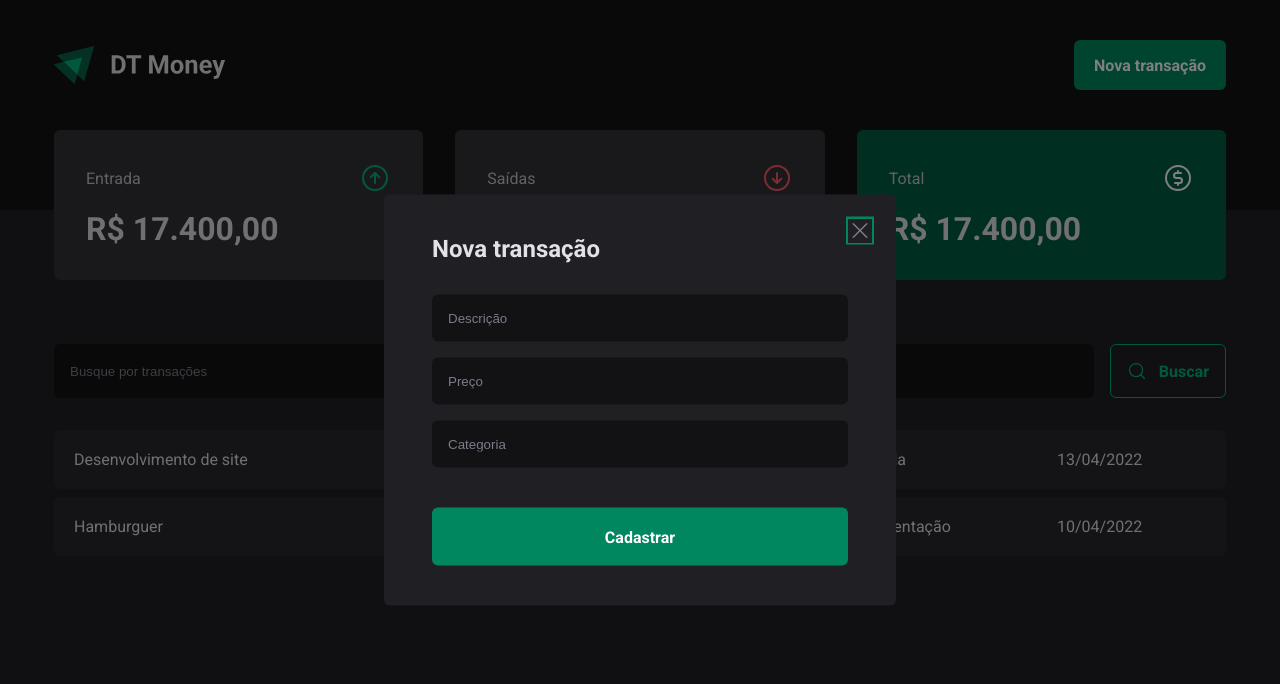
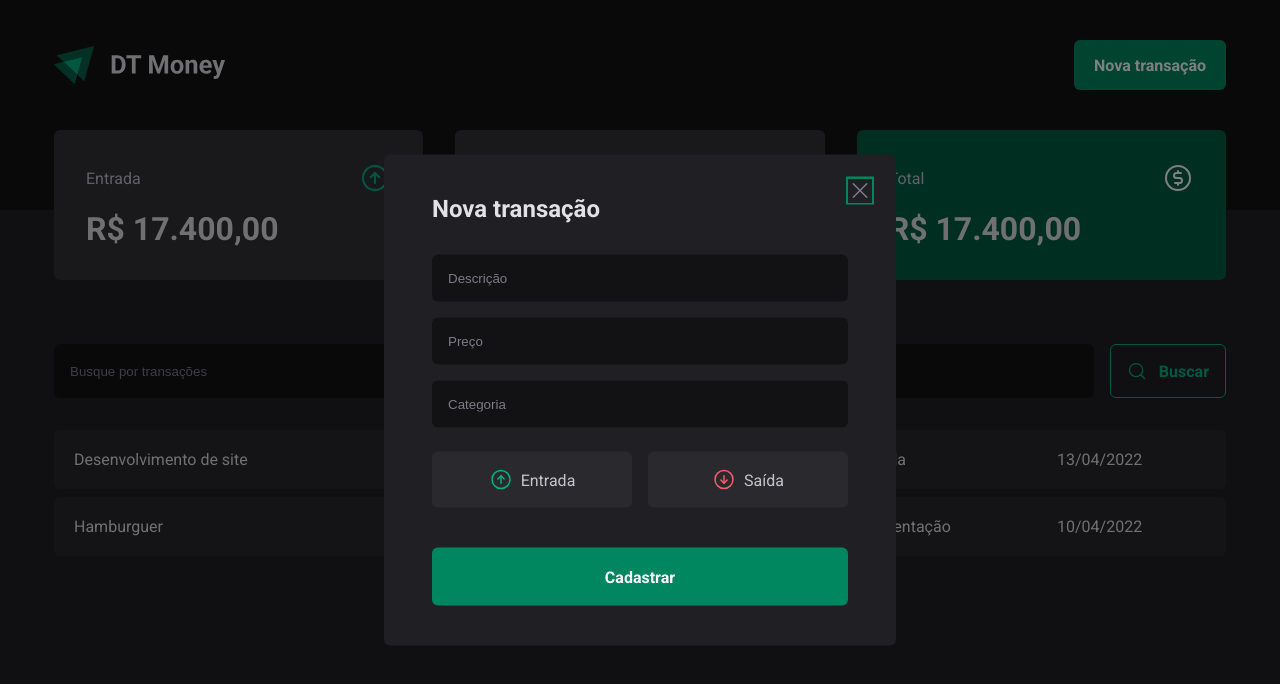
Before and after one commit to vitoorfraga/ignite-dt-money, a React (Vite) app: page / in a window 1280 px wide. Both pictures are taken after a click on the button "Nova transação". Shown: the top 684 px of the page. Built offline with nearby package versions, Linux system fonts and the light colour scheme.

Commit message:
Estrutura visual - Botões de entrada e saída

```diff
--- a/src/components/NewTransactionModal/index.tsx
+++ b/src/components/NewTransactionModal/index.tsx
@@ -1,6 +1,6 @@
 import * as Dialog from '@radix-ui/react-dialog';
-import { CloseButton, Content, Overlay } from './styles';
-import { X } from 'phosphor-react';
+import { CloseButton, Content, Overlay, TransactionType, TransactionTypeButton } from './styles';
+import { ArrowCircleDown, ArrowCircleUp, X } from 'phosphor-react';
 
 export function NewTransactionModal() {
   return (
@@ -18,6 +18,18 @@
           <input type="number" placeholder='Preço' required />
           <input type="text" placeholder='Categoria' required />
 
+          <TransactionType>
+            <TransactionTypeButton variant='income'>
+              <ArrowCircleUp size={24}/>
+              Entrada
+            </TransactionTypeButton>
+
+            <TransactionTypeButton variant='outcome'>
+              <ArrowCircleDown size={24}/>
+              Saída
+            </TransactionTypeButton>
+          </TransactionType>
+
           <button type='submit'>
             Cadastrar
           </button>
--- a/src/components/NewTransactionModal/styles.ts
+++ b/src/components/NewTransactionModal/styles.ts
@@ -69,3 +69,31 @@
   cursor: pointer;
   color: ${props => props.theme['gray-500']};
 `
+
+export const TransactionType = styled.div`
+  display: grid;
+  grid-template-columns: repeat(2, 1fr);
+  gap: 1rem;
+  margin-top: 0.5rem;
+`
+
+interface TransactionTypeButtonProps {
+  variant: 'income' | 'outcome'
+}
+
+export const TransactionTypeButton = styled.button<TransactionTypeButtonProps>`
+  background: ${props => props.theme['gray-700']};
+  padding: 1rem;
+  display: flex;
+  align-items: center;
+  justify-content: center;
+  gap: .5rem;
+  border-radius: 6px;
+  cursor: pointer;
+  border: 0;
+  color: ${props => props.theme['gray-300']};
+
+  svg {
+    color: ${props => props.variant === 'income' ? props.theme['green-300'] : props.theme['red-300']};
+  }
+`
```
